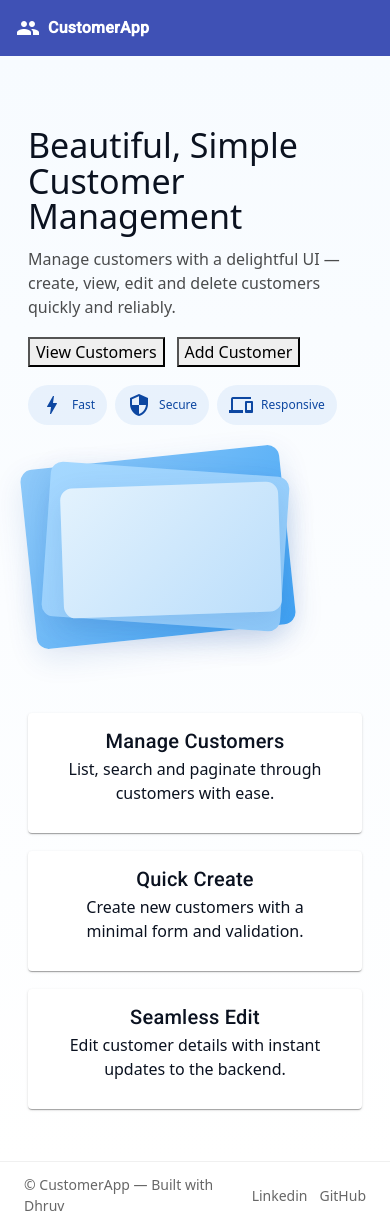
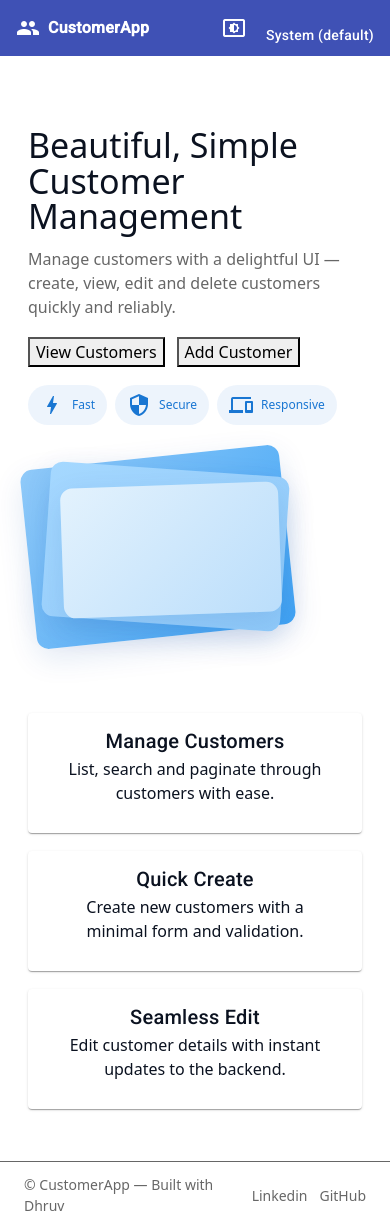
Before and after one commit to dhruvmohan867/Customer-app, an Angular app in the folder frontend/: page / in a window 390 px wide. Built offline with nearby package versions, Linux system fonts and the light colour scheme.

Commit message:
Enhance theme support: implement theme toggle, update styles with CSS variables, and improve responsiveness

```diff
--- a/frontend/src/app/app.component.css
+++ b/frontend/src/app/app.component.css
@@ -2,7 +2,30 @@
 .brand { display:flex; align-items:center; gap:8px; cursor:pointer; }
 .title { font-weight:600; font-size:18px; }
 .spacer { flex:1 1 auto; }
-.main-wrap { padding: 24px 16px; min-height: calc(100vh - 128px); background: linear-gradient(180deg, #f7fbff, #ffffff); }
-.site-footer { display:flex; justify-content:space-between; align-items:center; padding:12px 24px; border-top:1px solid rgba(0,0,0,0.06); font-size:14px; color: rgba(0,0,0,0.6); }
-.site-footer .footer-links a { margin-left:12px; text-decoration:none; color:inherit; }
-@media (max-width:600px) { .nav { display:none; } .title { font-size:16px; } }
+/* Use theme variables for background */
+.main-wrap {
+  padding: 24px 16px;
+  min-height: calc(100vh - 128px);
+  background: linear-gradient(180deg, var(--bg), #ffffff);
+  color: var(--text);
+}
+/* Use theme variables for border and text */
+.site-footer {
+  display:flex;
+  justify-content:space-between;
+  align-items:center;
+  padding:12px 24px;
+  border-top:1px solid var(--muted);
+  font-size:14px;
+  color: var(--muted);
+  background: var(--bg);
+}
+.site-footer .footer-links a {
+  margin-left:12px;
+  text-decoration:none;
+  color:inherit;
+}
+@media (max-width:600px) {
+  .nav { display:none; }
+  .title { font-size:16px; }
+}
--- a/frontend/src/app/app.component.html
+++ b/frontend/src/app/app.component.html
@@ -1,13 +1,19 @@
+<!-- frontend/src/app/app.component.html -->
 <mat-toolbar class="topbar" color="primary">
   <div class="brand" routerLink="/">
     <span class="material-icons">people</span>
     <span class="title">CustomerApp</span>
   </div>
+
   <span class="spacer"></span>
+
+  <!-- Theme toggle button (cycles system → light → dark) -->
+  <app-theme-toggle></app-theme-toggle>
+
   <nav class="nav">
-    <button mat-button routerLink="/">Home</button>
-    <button mat-button routerLink="/customers">Customers</button>
-    <button mat-stroked-button routerLink="/create">Create</button>
+    <button mat-button routerLink="/" routerLinkActive="active">Home</button>
+    <button mat-button routerLink="/customers" routerLinkActive="active">Customers</button>
+    <button mat-stroked-button routerLink="/create" routerLinkActive="active">Create</button>
   </nav>
 </mat-toolbar>
 
--- a/frontend/src/app/components/Home/home.component.css
+++ b/frontend/src/app/components/Home/home.component.css
@@ -1,11 +1,11 @@
-.hero { padding:48px 12px; display:flex; justify-content:center; }
+.hero { padding:48px 12px; display:flex; justify-content:center; background: var(--bg); color: var(--text); }
 .hero-inner { max-width:1100px; width:100%; display:flex; gap:32px; align-items:center; }
 .hero-left { flex:1; }
 .hero-left h1 { margin:0 0 12px 0; font-size:34px; line-height:1.05; }
-.hero-left p { margin:0 0 18px 0; color: rgba(0,0,0,0.7); }
+.hero-left p { margin:0 0 18px 0; color: var(--muted); }
 .cta button { margin-right:12px; }
 .badges { margin-top:18px; display:flex; gap:8px; flex-wrap:wrap; }
-.badge { display:inline-flex; align-items:center; gap:8px; padding:8px 12px; background:rgba(25,118,210,0.08); border-radius:999px; font-weight:500; color:#0d47a1; }
+.badge { display:inline-flex; align-items:center; gap:8px; padding:8px 12px; background: rgba(25,118,210,0.08); color: var(--primary); border-radius:999px; font-weight:500; }
 .hero-right { width:360px; display:flex; justify-content:center; }
 .card-stack { width:260px; height:180px; position:relative; }
 .card-stack .c { position:absolute; border-radius:12px; box-shadow: 0 10px 30px rgba(13,71,161,0.12); }
@@ -13,8 +13,8 @@
 .card-stack .c2 { width:92%; height:86%; background: linear-gradient(135deg,#a5d8ff,#90caf9); transform: rotate(4deg); top:12px; left:18px; }
 .card-stack .c3 { width:84%; height:72%; background: linear-gradient(135deg,#e3f2fd,#bbdefb); transform: rotate(-2deg); top:28px; left:34px; }
 
-.features { display:flex; gap:18px; max-width:1100px; margin:28px auto; padding:0 12px; }
-.feature-card { flex:1; padding:12px; text-align:center; }
+.features { display:flex; gap:18px; max-width:1100px; margin:28px auto; padding:0 12px; background: var(--bg); }
+.feature-card { flex:1; padding:12px; text-align:center; background: var(--card); color: var(--text); }
 
 @media (max-width:900px){
   .hero-inner { flex-direction:column; align-items:flex-start; }
--- a/frontend/src/app/components/customer-list/customer-list.component.ts
+++ b/frontend/src/app/components/customer-list/customer-list.component.ts
@@ -41,7 +41,7 @@ export class CustomerListComponent implements OnInit {
   }
 
   onDeleteClick(customer: Customer) {
-    if (window.confirm("Are you sure you want to delete the customer: " + customer.name + " ?")) {
+    if (typeof window !== 'undefined' && window.confirm("Are you sure you want to delete the customer: " + customer.name + " ?")) {
       this.customerService.delete(customer._id).subscribe(
         data => {
           this.initData();
--- a/frontend/src/app/components/theme-toggle/theme-toggle.component.ts
+++ b/frontend/src/app/components/theme-toggle/theme-toggle.component.ts
@@ -10,12 +10,14 @@ import { ThemeService, ThemeMode } from '../../services/theme.service';
   standalone: true,
   imports: [CommonModule, MatButtonModule, MatIconModule],
   template: `
-    <button mat-icon-button (click)="cycle()" [title]="title">
+    <button mat-icon-button (click)="cycle()" [attr.aria-label]="title" [title]="title">
       <mat-icon>{{ icon }}</mat-icon>
     </button>
+    <span class="theme-label">{{ title }}</span>
   `,
   styles: [`
     button { min-width: 40px; }
+    .theme-label { margin-left: 8px; font-size: 14px; vertical-align: middle; }
   `]
 })
 export class ThemeToggleComponent {
--- a/frontend/src/styles.css
+++ b/frontend/src/styles.css
@@ -1,10 +1,12 @@
 /* ===== theme variables (light/dark) ===== */
-:root{
+:root {
   --bg: #ffffff;
   --text: #0b1220;
   --muted: rgba(0,0,0,0.6);
   --card: #ffffff;
   --surface-elev: 0 6px 18px rgba(11,17,32,0.06);
+  --primary: #1976d2;
+  --primary-contrast: #fff;
 }
 
 .dark-theme {
@@ -13,19 +15,23 @@
   --muted: rgba(255,255,255,0.7);
   --card: #0f1724;
   --surface-elev: 0 6px 18px rgba(255,255,255,0.03);
+  --primary: #90caf9;
+  --primary-contrast: #071125;
 }
 
-body {
+body, html {
   background: var(--bg);
   color: var(--text);
-  transition: background .18s ease, color .18s ease;
+  transition: background .18s, color .18s;
+  min-height: 100vh;
 }
 
 /* make our custom cards, hero, and mat-card follow variables */
 .app-card, .hero-card, mat-card {
   background: var(--card);
+  color: var(--text);
   box-shadow: var(--surface-elev);
-  color: var(--text);
+  transition: background .18s, color .18s;
 }
 
 /* ensure links and subdued text adapt */
```
Also changed, not shown: frontend/src/app/app.component.ts (+13 -2 lines), frontend/src/app/services/theme.service.ts (+0 -7 lines).
